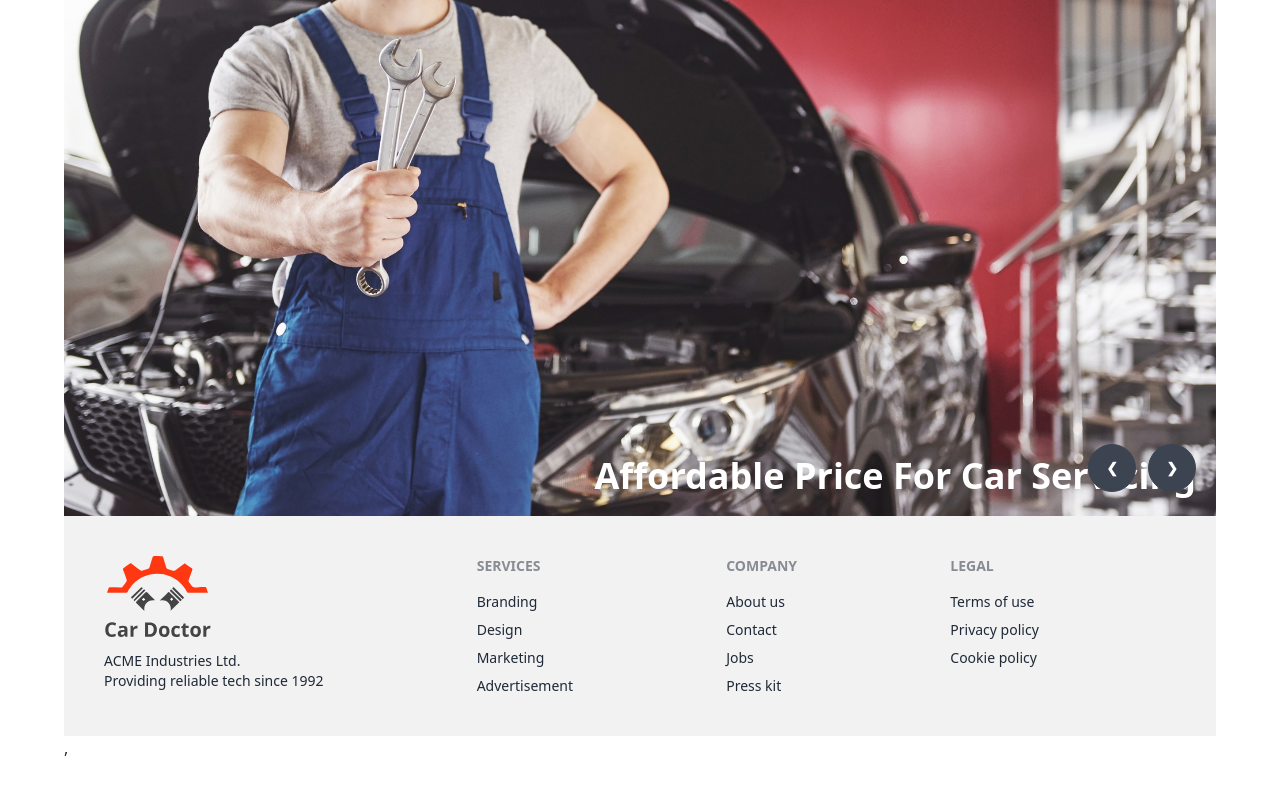
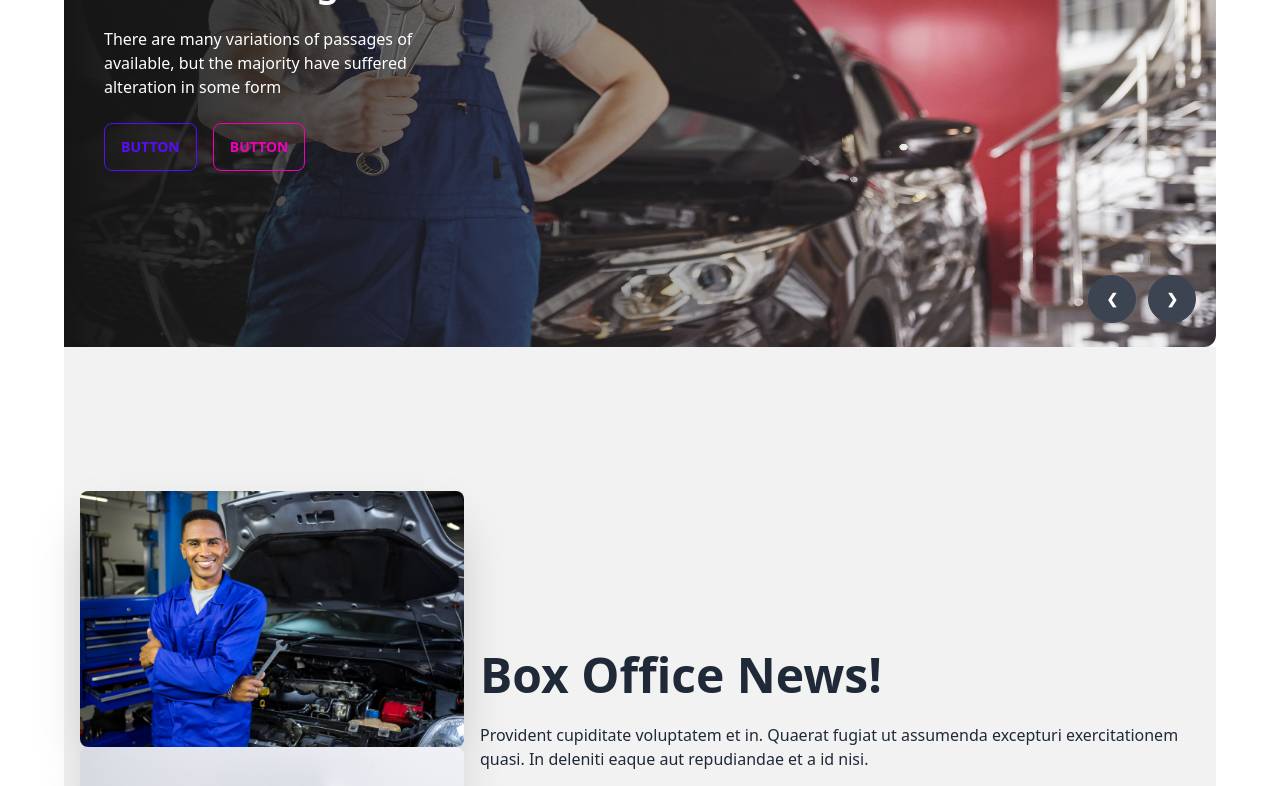
Before and after one commit to Himlaoy/car-doctor-client-pract, a React (Vite) app: page / in a window 1280 px wide. Shown: the part 380-1166 px from the top of the page. Before the commit the page ends 1140 px from the top, so only its background shows below. Built offline with nearby package versions, Linux system fonts and the light colour scheme.

Commit message:
about us done

```diff
--- /dev/null
+++ b/src/page/Home/About/About.jsx
@@ -0,0 +1,23 @@
+import React from 'react';
+import person from '../../../assets/images/about_us/person.jpg'
+import parts from '../../../assets/images/about_us/parts.jpg'
+
+const About = () => {
+    return (
+        <div className="hero min-h-screen bg-base-200">
+            <div className="hero-content flex-col lg:flex-row">
+                <div className='relative'>
+                    <img src={person} className="max-w-sm rounded-lg shadow-2xl" />
+                    <img src={parts} className="max-w-sm rounded-lg shadow-2xl" />
+                </div>
+                <div>
+                    <h1 className="text-5xl font-bold">Box Office News!</h1>
+                    <p className="py-6">Provident cupiditate voluptatem et in. Quaerat fugiat ut assumenda excepturi exercitationem quasi. In deleniti eaque aut repudiandae et a id nisi.</p>
+                    <button className="btn btn-primary">Get Started</button>
+                </div>
+            </div>
+        </div>
+    );
+};
+
+export default About;
--- a/src/page/Home/Home.jsx
+++ b/src/page/Home/Home.jsx
@@ -1,11 +1,13 @@
 import React from 'react';
 import Banners from './banners/Banners';
+import About from './About/About';
 
 
 const Home = () => {
     return (
         <div>
            <Banners></Banners>
+           <About></About>
         </div>
     );
 };
--- a/src/page/Home/banners/Banners.jsx
+++ b/src/page/Home/banners/Banners.jsx
@@ -6,12 +6,17 @@
 
 const Banners = () => {
     return (
-        <div className="carousel w-full">
+        <div className="carousel w-full h-[600px]">
             <div id="slide1" className="carousel-item relative w-full">
-                <img src={pic1} className="w-full" />
-                <div className="absolute flex justify-end transform -translate-y-1/2 left-5 right-5 bottom-0">
-                    <div className='text-white'>
+                <img src={pic1} className="w-full rounded-xl" />
+                <div className="absolute flex   items-center  left-0 top-0 h-full bg-gradient-to-r from-[#151515] to-[rgba(21, 21, 21, 0)]">
+                    <div className='text-white space-y-6 w-1/2 p-10 '>
                         <p className='text-4xl font-bold'>Affordable Price For Car Servicing</p>
+                        <p>There are many variations of passages of  available, but the majority have suffered alteration in some form</p>
+                        <div className='flex gap-4 '>
+                            <button className="btn btn-outline btn-primary">Button</button>
+                            <button className="btn btn-outline btn-secondary">Button</button>
+                        </div>
                     </div>
                 </div>
                 <div className="absolute flex justify-end transform -translate-y-1/2 left-5 right-5 bottom-0">
@@ -20,26 +25,57 @@
                 </div>
             </div>
             <div id="slide2" className="carousel-item relative w-full">
-                <img src={pic2} className="w-full" />
-                <div className="absolute flex justify-between transform -translate-y-1/2 left-5 right-5 top-1/2">
-                    <a href="#slide1" className="btn btn-circle">❮</a>
+                <img src={pic2} className="w-full rounded-xl" />
+                <div className="absolute flex   items-center  left-0 top-0 h-full bg-gradient-to-r from-[#151515] to-[rgba(21, 21, 21, 0)]">
+                    <div className='text-white space-y-6 w-1/2 p-10 '>
+                        <p className='text-4xl font-bold'>Affordable Price For Car Servicing</p>
+                        <p>There are many variations of passages of  available, but the majority have suffered alteration in some form</p>
+                        <div className='flex gap-4 '>
+                            <button className="btn btn-outline btn-primary">Button</button>
+                            <button className="btn btn-outline btn-secondary">Button</button>
+                        </div>
+                    </div>
+                </div>
+                <div className="absolute flex justify-end transform -translate-y-1/2 left-5 right-5 bottom-0">
+                    <a href="#slide1" className="btn btn-circle mr-3">❮</a>
                     <a href="#slide3" className="btn btn-circle">❯</a>
                 </div>
             </div>
             <div id="slide3" className="carousel-item relative w-full">
-                <img src={pic3} className="w-full" />
-                <div className="absolute flex justify-between transform -translate-y-1/2 left-5 right-5 top-1/2">
-                    <a href="#slide2" className="btn btn-circle">❮</a>
+                <img src={pic3} className="w-full rounded-xl" />
+                <div className="absolute flex   items-center  left-0 top-0 h-full bg-gradient-to-r from-[#151515] to-[rgba(21, 21, 21, 0)]">
+                    <div className='text-white space-y-6 w-1/2 p-10 '>
+                        <p className='text-4xl font-bold'>Affordable Price For Car Servicing</p>
+                        <p>There are many variations of passages of  available, but the majority have suffered alteration in some form</p>
+                        <div className='flex gap-4 '>
+                            <button className="btn btn-outline btn-primary">Button</button>
+                            <button className="btn btn-outline btn-secondary">Button</button>
+                        </div>
+                    </div>
+                </div>
+                <div className="absolute flex justify-end transform -translate-y-1/2 left-5 right-5 bottom-0">
+                    <a href="#slide2" className="btn btn-circle mr-3">❮</a>
                     <a href="#slide4" className="btn btn-circle">❯</a>
                 </div>
             </div>
             <div id="slide4" className="carousel-item relative w-full">
-                <img src={pic4} className="w-full" />
-                <div className="absolute flex justify-between transform -translate-y-1/2 left-5 right-5 top-1/2">
-                    <a href="#slide3" className="btn btn-circle">❮</a>
+                <img src={pic4} className="w-full rounded-xl" />
+                <div className="absolute flex   items-center  left-0 top-0 h-full bg-gradient-to-r from-[#151515] to-[rgba(21, 21, 21, 0)]">
+                    <div className='text-white space-y-6 w-1/2 p-10 '>
+                        <p className='text-4xl font-bold'>Affordable Price For Car Servicing</p>
+                        <p>There are many variations of passages of  available, but the majority have suffered alteration in some form</p>
+                        <div className='flex gap-4 '>
+                            <button className="btn btn-outline btn-primary">Button</button>
+                            <button className="btn btn-outline btn-secondary">Button</button>
+                        </div>
+                    </div>
+                </div>
+                <div className="absolute flex justify-end transform -translate-y-1/2 left-5 right-5 bottom-0">
+                    <a href="#slide3" className="btn btn-circle mr-3">❮</a>
                     <a href="#slide1" className="btn btn-circle">❯</a>
                 </div>
             </div>
+
         </div>
     );
 };
```
